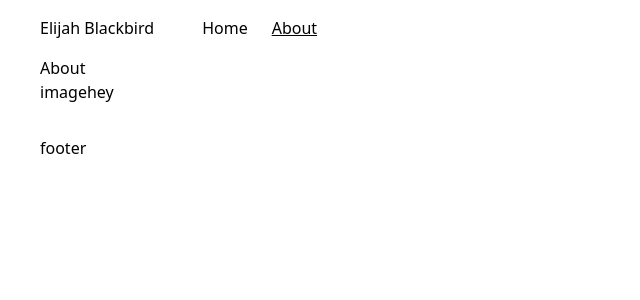
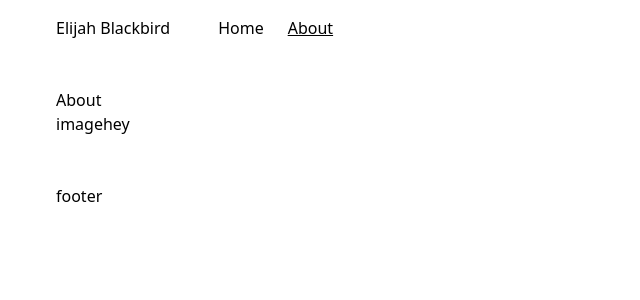
Before and after one commit to MastracciN/eli-consulting, a React (Vite) app: page /about in a window 1280 px wide. Shown: the top 300 px of the page, without its empty margins (0-640 px from the left). Built offline with nearby package versions, Linux system fonts and the light colour scheme.

Commit message:
padding to align header, footer, and page elements

```diff
--- a/src/components/Footer.jsx
+++ b/src/components/Footer.jsx
@@ -3,7 +3,7 @@ import { NavLink } from "react-router-dom";
 export default function Footer() {
 
     return (
-        <footer className="pt-4 flex items-center space-x-12 max-w-[1200px] mx-auto">
+        <footer className="p-4 flex items-center space-x-12 max-w-[1200px] mx-auto">
             footer
         </footer>
     );
--- a/src/components/Header.jsx
+++ b/src/components/Header.jsx
@@ -9,7 +9,7 @@ export default function Header() {
         // <nav className={`py-6 text-center ${
         //     isHome ? "bg-transparent text-white" : "bg-gray-100 text-black"
         // }`}>
-        <nav className="pt-4 flex items-center space-x-12 max-w-[1200px] mx-auto">
+        <nav className="p-4 flex items-center space-x-12 max-w-[1200px] mx-auto">
             <h1>Elijah Blackbird</h1>
             <div className="space-x-6">
                 {routes.map(({ path, name, end }) => (
--- a/src/pages/About.jsx
+++ b/src/pages/About.jsx
@@ -1,7 +1,7 @@
 const About = () => {
 
     return (
-        <div className="max-w-[1200px] mx-auto">
+        <div className="max-w-[1200px] p-4 mx-auto">
             <h1>About</h1>
             <div className="flex">
                 <aside className="flex flex-col">
```
